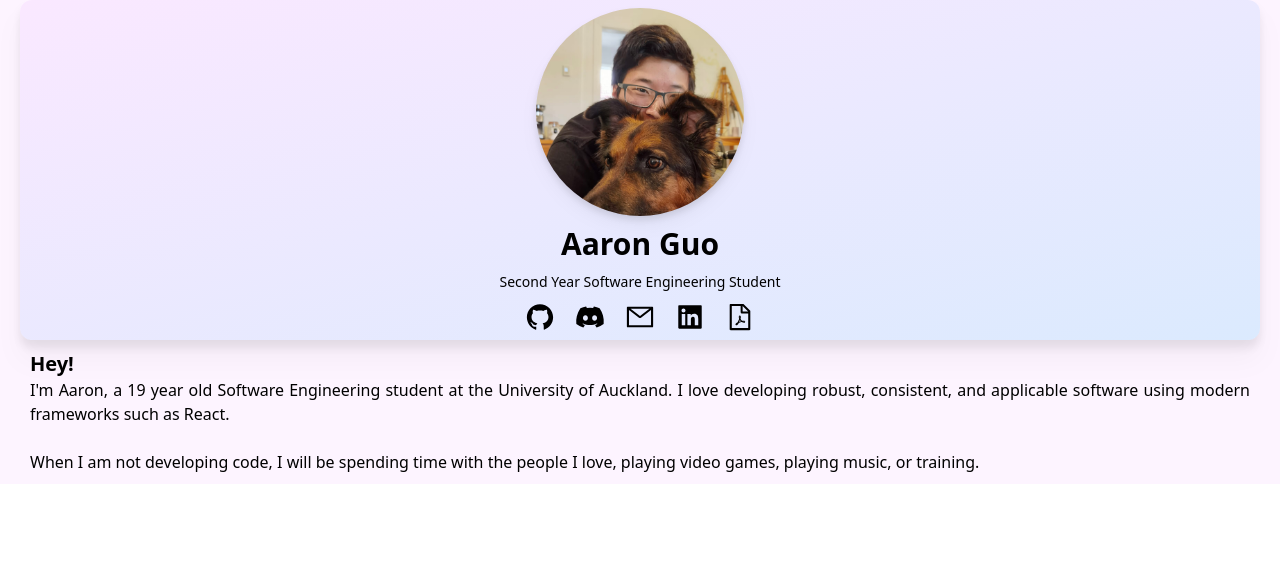
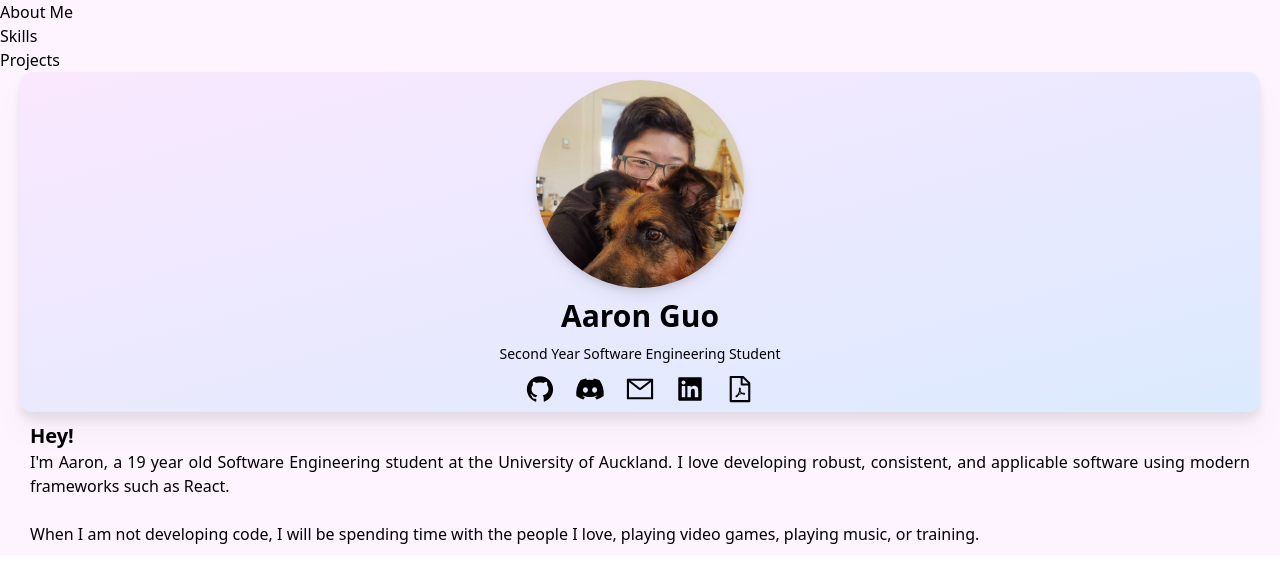
Before and after one commit to PolarWolf314/online-portfolio, a Next.js app: page / in a window 1280 px wide. Shown: the top 582 px of the page. Built offline with nearby package versions, Linux system fonts and the light colour scheme.

Commit message:
feat - added initial nav-bar
The initial boiler plate code for the nav-bar has been added.

```diff
--- /dev/null
+++ b/components/nav-bar/index.tsx
@@ -0,0 +1,27 @@
+import Link from "next/link";
+
+const NavBar = () => {
+    return (
+        <nav>
+            <ul>
+                <li>
+                    <Link href="/">
+                        About Me
+                    </Link>
+                </li>
+                <li>
+                    <Link href="/">
+                        Skills
+                    </Link>
+                </li>
+                <li>
+                    <Link href="/">
+                        Projects
+                    </Link>
+                </li>
+            </ul>
+        </nav>
+    );
+};
+
+export default NavBar;
--- a/pages/index.tsx
+++ b/pages/index.tsx
@@ -1,9 +1,13 @@
 import AboutMe from "../components/about-me";
+import NavBar from "../components/nav-bar";
 
 export default function Home() {
-  return (
-    <div className="mx-5">
-      <AboutMe />
-    </div>
-  )
+    return (
+        <>
+        <NavBar />
+            <div className="mx-5">
+                <AboutMe />
+            </div>
+        </>
+    );
 }
```
